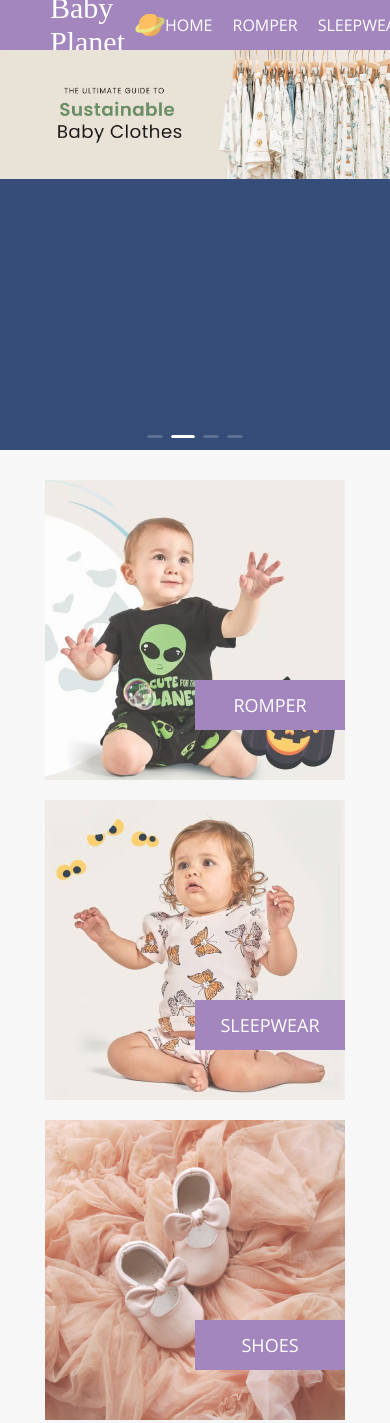
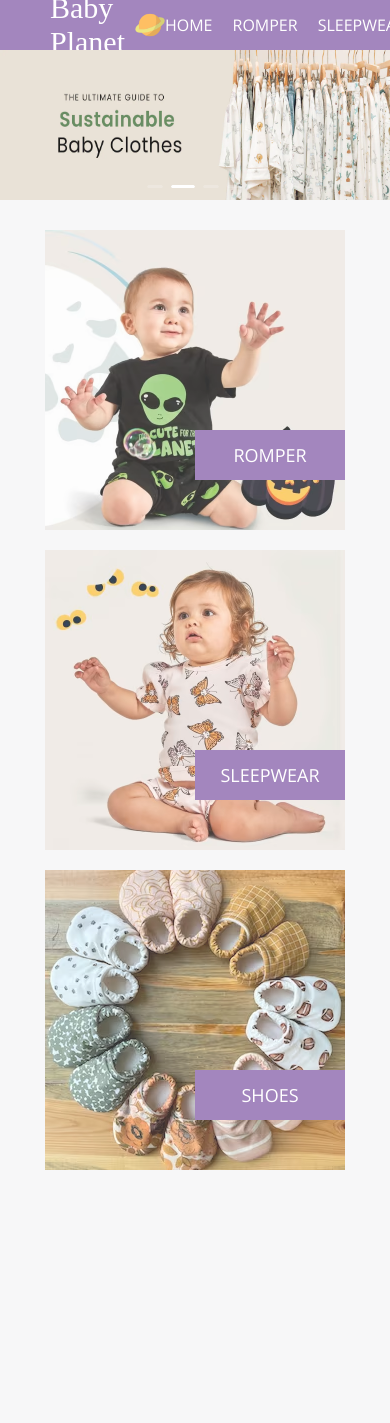
Before and after one commit to gulama2008/e-commerce, a React (Vite) app: page / in a window 390 px wide. Shown: the top 1423 px of the page. After the commit the page ends 1173 px from the top, so only its background shows below. Built offline with nearby package versions, Linux system fonts and the light colour scheme; no server answers; the database is empty; a web font is replaced by a local one.

Commit message:
adds responsive styles

```diff
--- a/src/components/Carousel/CarouselBox.jsx
+++ b/src/components/Carousel/CarouselBox.jsx
@@ -44,16 +44,16 @@ const CarouselBox = () => {
     // </div>
     <Carousel autoplay>
       <div className={styles.container}>
-        <img src={carouselImages[0]} alt="" />
+        <img src={carouselImages[0]} alt="" className={styles.img} />
       </div>
       <div className={styles.container}>
-        <img src={carouselImages[1]} alt="" />
+        <img src={carouselImages[1]} alt="" className={styles.img} />
       </div>
       <div className={styles.container}>
-        <img src={carouselImages[2]} alt="" />
+        <img src={carouselImages[2]} alt="" className={styles.img} />
       </div>
       <div className={styles.container}>
-        <img src={carouselImages[3]} alt="" />
+        <img src={carouselImages[3]} alt="" className={styles.img} />
       </div>
     </Carousel>
   );
--- a/src/components/Carousel/CarouselBox.module.scss
+++ b/src/components/Carousel/CarouselBox.module.scss
@@ -1,11 +1,29 @@
+@use '../../partials/mixins';
 .container{
     height: 400px;
     width: 100%;
-    background: #364d79
+    // background: #364d79;
     // display: flex;
     // align-items: center;
+    @include mixins.md-lg-screen {
+        height: 250px;
+  }
+
+  @include mixins.sm-md-screen {
+    height: 150px;
+  }
 }
 
-img{
+.img{
     width: 100%;
+    // min-height: 300px;
+    @include mixins.md-lg-screen {
+        width: 100%;
+        min-height: 250px;
+  }
+
+  @include mixins.sm-md-screen {
+    width: 100%;
+    min-height: 150px;
+  }
 }
--- a/src/components/NavBar/NavBar.jsx
+++ b/src/components/NavBar/NavBar.jsx
@@ -23,24 +23,24 @@ const NavBar = () => {
           SHOES
         </NavLink>
       </div>
-      <div className={styles.img}>
+      <div className={styles.icon}>
         <NavLink
         // to="cart"
         // className={styles.navlinks_link}
         >
-          <img src="src/assets/fav1.png" alt="" className={styles.img_fav} />
+          <img src="src/assets/fav1.png" alt="" className={styles.icon_fav} />
         </NavLink>
         <NavLink
         // to="cart"
         // className={styles.navlinks_link}
         >
-          <img src="src/assets/user.png" alt="" className={styles.img_fav} />
+          <img src="src/assets/user.png" alt="" className={styles.icon_fav} />
         </NavLink>
         <NavLink
           to="cart"
           // className={styles.navlinks_link}
         >
-          <img src="src/assets/cart.png" alt="" className={styles.img_cart} />
+          <img src="src/assets/cart.png" alt="" className={styles.icon_cart} />
         </NavLink>
       </div>
     </nav>
--- a/src/components/NavBar/NavBar.module.scss
+++ b/src/components/NavBar/NavBar.module.scss
@@ -35,7 +35,7 @@
         // font-weight: 400;
     }
 }
-.img{
+.icon{
     margin-right: 50px;
     display: flex;
     align-items: center;
--- a/src/global.scss
+++ b/src/global.scss
@@ -17,6 +17,7 @@
 html {
   line-height: 1.15; /* 1 */
   -webkit-text-size-adjust: 100%; /* 2 */
+  width: 100%;
 }
 
 /* Sections
@@ -28,6 +29,7 @@ html {
 
 body {
   margin: 0;
+  width: 100%;
   // font-family: Arial, Helvetica, sans-serif;
   // font-family: 'Roboto', sans-serif;
   // font-family: 'Poppins', sans-serif;
--- a/src/pages/HomePage/HomePage.jsx
+++ b/src/pages/HomePage/HomePage.jsx
@@ -28,7 +28,7 @@ const HomePage = () => {
         </NavLink>
         <NavLink to="/shoes">
           <div className={styles.card}>
-            <img src="src/assets/shoes.webp" alt="" className={styles.img} />
+            <img src="src/assets/shoes.avif" alt="" className={styles.img} />
             <div className={styles.title}>SHOES</div>
           </div>
         </NavLink>
--- a/src/pages/HomePage/HomePage.module.scss
+++ b/src/pages/HomePage/HomePage.module.scss
@@ -1,4 +1,5 @@
-@use '../../partials/colors';
+@use "../../partials/colors";
+@use "../../partials/mixins";
 .container {
   display: flex;
   justify-content: space-around;
@@ -11,11 +12,19 @@
   width: 300px;
   height: 300px;
   position: relative;
+  @include mixins.md-lg-screen {
+    width: 500px;
+    height: 500px;
+  }
+
+  @include mixins.sm-md-screen {
+    min-width: 300px;
+  }
 }
 .img {
-  height: 100%;
+  width: 100%;
   opacity: 0.8;
-  &:hover{
+  &:hover {
     opacity: 1;
   }
 }
@@ -30,6 +39,11 @@
   font-size: 18px;
   line-height: 50px;
   text-align: center;
+  @include mixins.md-lg-screen {
+    width: 300px;
+    top: 400px;
+  }
 
-  z-index: 0;
+  @include mixins.sm-md-screen {
+  }
 }
--- /dev/null
+++ b/src/partials/_mixins.scss
@@ -0,0 +1,17 @@
+@mixin sm-md-screen{
+    @media only screen and (max-width: 576px){
+        @content;
+    }
+}
+
+@mixin md-lg-screen{
+    @media only screen and (min-width:577px) and (max-width:992px){
+        @content;
+    }
+}
+
+@mixin lg-screen{
+    @media only screen and (min-width:993px){
+        @content;
+    }
+}
```
Also changed, not shown: src/assets/shoes.avif (added).
